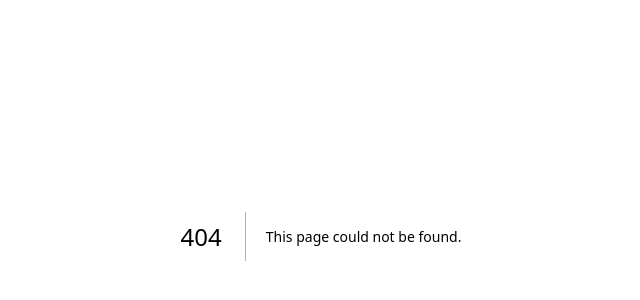
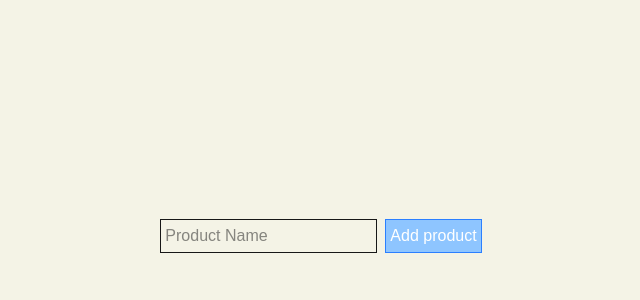
Before and after one commit to eydbjorgham/simpelshop2, a Next.js app: page /addproduct in a window 1280 px wide. Before the commit this address had no page. Shown: the part 164-464 px from the top of the page, without its empty margins (319-959 px from the left). Built offline with nearby package versions, Linux system fonts and the light colour scheme.

Commit message:
Add product submission functionality and update layout structure

```diff
--- /dev/null
+++ b/src/app/(routes)/addproduct/page.js
@@ -0,0 +1,25 @@
+"use client";
+import { useActionState } from "react";
+import { submitProduct } from "@/app/action/action";
+
+const addProduct = () => {
+    const [state, postProduct] = useActionState(submitProduct, { error : {} });
+
+    return(
+        <div className="flex flex-col justify-center items-center h-screen">
+
+            {state.succes &&
+            (<p className="text-green-600 mr-44">Produkt tilføjet</p>)}
+
+ <form action={postProduct}>
+    {state.error?.productName && (<p className="text-red-600">{state.error.productName}</p>)}
+  <input type="text" name="productname" placeholder="Product Name" defaultValue ={state.productName} className="border p-1 mr-2" />
+  <button type="submit" className="bg-blue-300 cursor-pointer p-1 border-blue-500 border text-white">
+    Add product
+  </button>
+</form>
+</div>
+);
+};
+
+export default addProduct;
--- /dev/null
+++ b/src/app/action/action.js
@@ -0,0 +1,26 @@
+"use server";
+export const submitProduct = async (clearPreviewData, formData) => {
+    const error = {
+
+    };
+const productName = formData.get("productname");
+if(!productName) {
+  error.productName = "SKRIV NOGET";
+}
+else if(productName.length < 5)
+{
+error.productName = "Minimum 5 bogstaver";
+}
+
+if(Object.keys(error).length > 0){
+return {error, productName};
+}
+return {succes: true};
+};
+
+
+
+
+
+// ! = IKKE (hvis der IKKE er et produktnavn, så...
+// ellers hvis der er et produktnavn på UNDER 5 bogstaver, så...)
--- a/src/app/layout.js
+++ b/src/app/layout.js
@@ -10,6 +10,7 @@ export default function RootLayout({ children }) {
   return (
     <html lang="en">
       <body className="bg-(--background)">
+
         <header></header>
         <main>
         {children}
```
